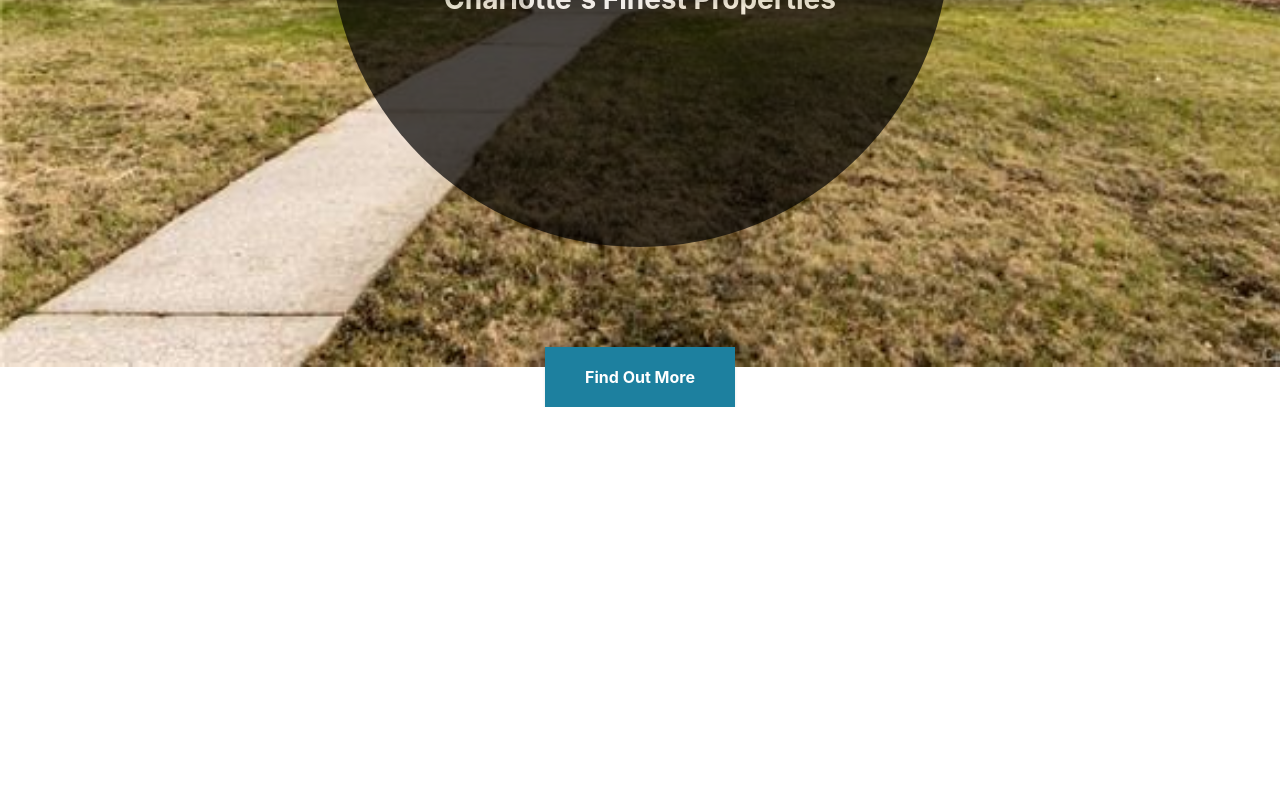
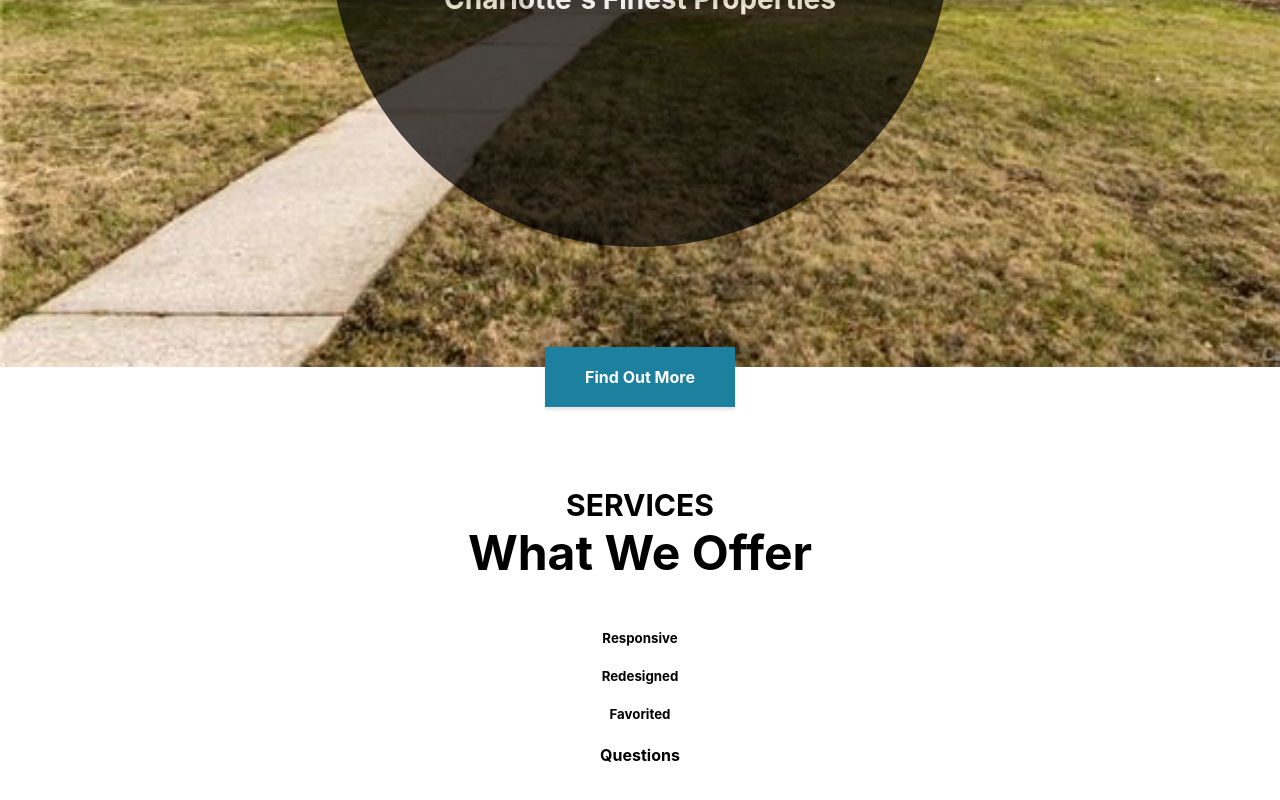
Before and after one commit to Saher-Shafait/realtorportfolio, a React (Create React App) app in the folder my-app/: page / in a window 1280 px wide. Shown: the part 573-1373 px from the top of the page. Before the commit the page ends 980 px from the top, so only its background shows below. Built offline with nearby package versions, Linux system fonts and the light colour scheme.

Commit message:
FontAwesome Icons sub

```diff
--- a/my-app/package.json
+++ b/my-app/package.json
@@ -3,6 +3,8 @@
   "version": "0.1.0",
   "private": true,
   "dependencies": {
+    "@fortawesome/free-solid-svg-icons": "^5.12.0",
+    "@fortawesome/react-fontawesome": "^0.1.8",
     "@testing-library/jest-dom": "^4.2.4",
     "@testing-library/react": "^9.3.2",
     "@testing-library/user-event": "^7.1.2",
--- /dev/null
+++ b/my-app/src/Services.css
@@ -0,0 +1,21 @@
+.services {
+    background-color: #fff;
+    padding-top: 120px;
+    padding-bottom: 120px;
+    text-align: center;
+}
+
+.services h3 {
+    font-size: 30px;
+    color: black;
+    text-transform: uppercase;
+    margin: 0;
+    padding: 0;
+}
+
+.services h2 {
+    font-size: 48px;
+    color: black;
+    margin-bottom: 48px;
+    margin-top: 0;
+}
--- /dev/null
+++ b/my-app/src/Services.js
@@ -0,0 +1,37 @@
+import React, {Component} from 'react';
+
+import ('./Services.css');
+
+
+
+class Services extends Component {
+    render () {
+        return (
+           <div className="services">
+              <h3>Services</h3>
+              <h2>What We Offer</h2>
+              <div className="row">
+                  <div><span>
+
+                      </span>
+                      <h5>Responsive</h5></div>
+                  <div><span>
+
+                      </span>
+                      <h5>Redesigned</h5></div>
+                  <div><span>
+
+                      </span>
+                      <h5>Favorited</h5></div>
+                  <div><span>
+
+                      </span>
+                      <h4>Questions</h4></div>
+              </div>
+
+           </div>
+        );
+    }
+}
+
+export default Services
--- a/my-app/src/index.js
+++ b/my-app/src/index.js
@@ -4,7 +4,10 @@ import './index.css';
 // import App from './App';
 import Navigation from './Navigation';
 import Header from './Header';
+import Services from './Services';
 import * as serviceWorker from './serviceWorker';
+
+
 
 class App extends Component {
     render() {
@@ -12,6 +15,7 @@ class App extends Component {
             <div>
                 <Navigation LogoTitle="Menu"/>
                 <Header title="Kevin Campbell" button="Find Out More"/>
+                <Services/>
             </div>
         );
     }
```
Also changed, not shown: my-app/public/index.html (line endings or trailing spaces), 1 other file (tests, documents, lock files or other folders).
